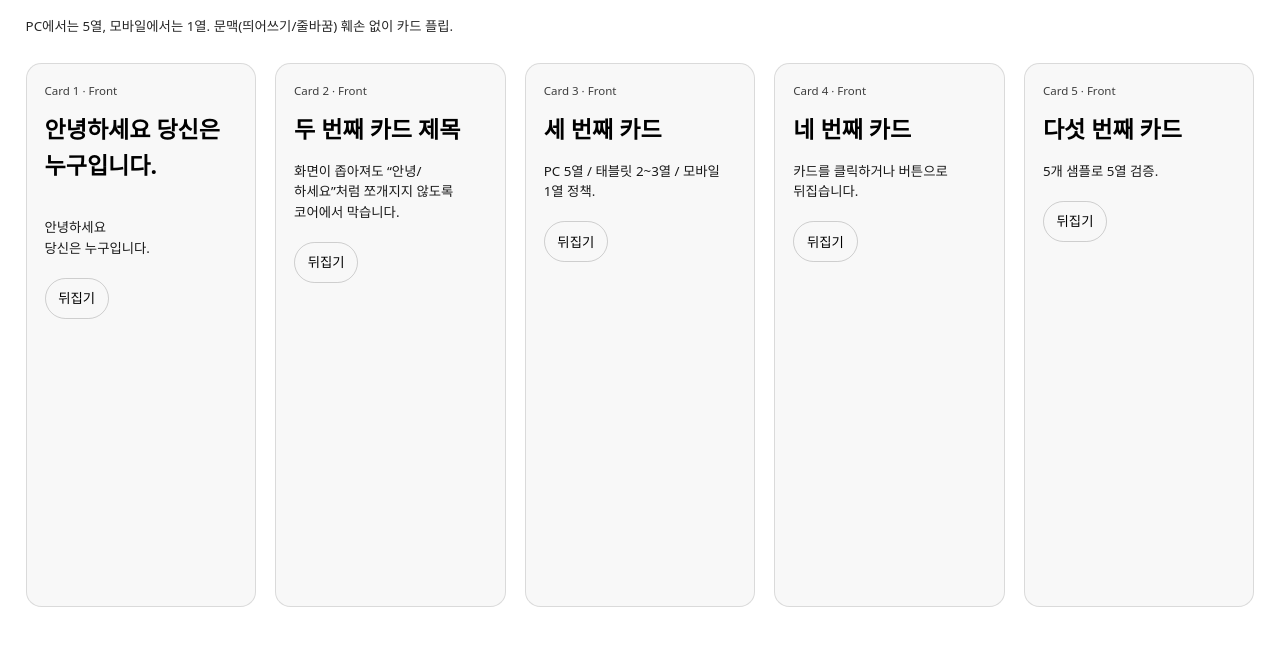
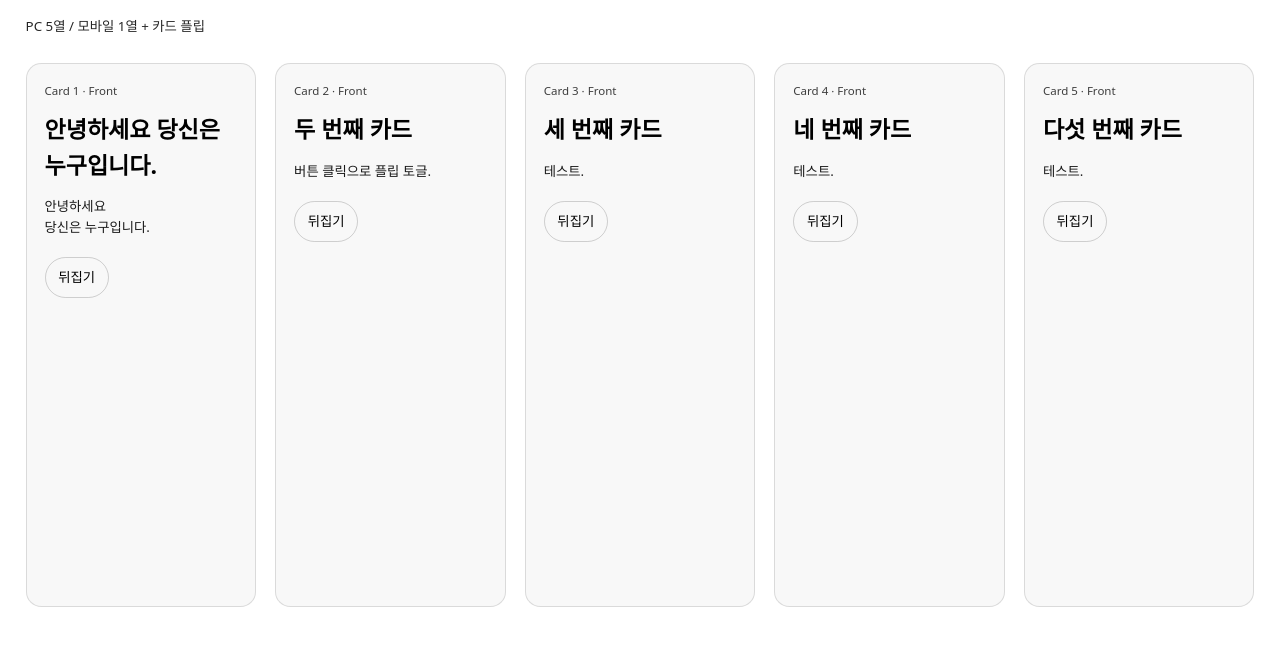
Before and after one commit to ClarusIubar/layout-card, a website with bundled scripts: page public/index.html in a window 1280 px wide. Shown: the part 80-726 px from the top of the page. Built offline with nearby package versions, Linux system fonts and the light colour scheme.

Commit message:
error: button-flip

```diff
--- a/public/index.html
+++ b/public/index.html
@@ -5,41 +5,39 @@
   File: public/index.html
 
   Purpose:
-    카드 플립 UI를 포함한 앱 엔트리 포인트. Core Text Integrity Policy와
-    Cards Layout Policy를 적용하여 화면 크기가 변해도 문맥(띄어쓰기/줄바꿈)이 훼손되지 않게 한다.
+    Card flip UI entry point. Loads Core Text Integrity + Card Layout + Flip policies.
 
   Primary Responsibility:
-    카드 그리드(PC 5열/모바일 1열) + 카드 플립(앞/뒤) 구조를 제공하고,
-    플립 토글 스크립트를 로드한다.
+    Provide the minimal DOM skeleton (cards + flip controls) and load boot.js as an ES module.
 
   Design Intent:
-    - Text integrity: 공백 기준 줄바꿈만 허용, 한글 음절 분해 금지.
-    - Layout: PC=5열, 모바일=세로 스택(가로 스크롤 금지).
-    - Flip: 클릭/키보드로 카드의 앞/뒤를 토글(명시적 JS로 상태 관리).
+    - Policy/Mechanism split:
+      - Policy: CSS + JS policy engines (boot.js -> flip-cards/layout-policy/text-fit)
+      - Mechanism: HTML structure + data attributes
+    - Flip state is expressed as a class (.is-flipped) on .card-node.
+    - Text integrity is handled globally in core.css (no syllable splitting).
 
   Non-Goals:
-    - 데이터 fetch/DB/상태관리를 담당하지 않는다.
-    - 카드 내용 생성 로직(템플릿 엔진)은 다루지 않는다.
+    - No data fetching / routing / state management here.
 
   Dependencies:
     - ./styles/core.css
     - ./styles/components-cards.css
     - ./styles/app.css
-    - ./scripts/flip-cards.js
+    - ./scripts/boot.js  (must be loaded with type="module")
 
   Constraints & Assumptions:
-    - flip 상태는 DOM 클래스(is-flipped)로만 표현한다.
-    - 가로 스크롤바는 정책적으로 금지(overflow-x: clip).
+    - Flip controls require [data-flip] and card roots require [data-card] or .card-node.
+    - File paths must match actual repository structure (no 404).
 
   Extension Points:
-    - 카드 컬럼 정책 조정: components-cards.css
-    - 플립 트리거 규칙 변경: flip-cards.js
+    - Layout breakpoints: components-cards.css
+    - Flip behavior: flip-cards.js (+ boot.js config)
   -->
-
   <meta charset="utf-8" />
   <meta name="viewport" content="width=device-width,initial-scale=1" />
   <meta name="color-scheme" content="light dark" />
-  <title>mc.growgardens.app</title>
+  <title>layout-card</title>
 
   <link rel="stylesheet" href="./styles/core.css" />
   <link rel="stylesheet" href="./styles/components-cards.css" />
@@ -50,38 +48,26 @@
   <main class="container">
     <header class="top-header stack gap-2">
       <h1 class="title">Grow Gardens</h1>
-      <p class="subtitle measure">
-        PC에서는 5열, 모바일에서는 1열. 문맥(띄어쓰기/줄바꿈) 훼손 없이 카드 플립.
-      </p>
+      <p class="subtitle measure">PC 5열 / 모바일 1열 + 카드 플립</p>
     </header>
 
-    <section class="cards" aria-label="카드 목록">
+    <section class="cards" data-layout-policy="cards" aria-label="카드 목록">
       <!-- Card 1 -->
       <article class="card-node" data-card>
         <div class="card-3d">
-          <section class="side front" aria-label="카드 앞면">
+          <section class="side front" aria-label="앞면">
             <div class="card__meta small">Card 1 · Front</div>
             <h2 class="card__title">안녕하세요 당신은 누구입니다.</h2>
-            <p class="card__desc measure preline">
-안녕하세요
-당신은 누구입니다.
-            </p>
-
-            <button class="flip-btn" type="button" data-flip aria-expanded="false">
-              뒤집기
-            </button>
+            <p class="card__desc measure preline">안녕하세요
+당신은 누구입니다.</p>
+            <button class="flip-btn" type="button" data-flip>뒤집기</button>
           </section>
 
-          <section class="side back" aria-label="카드 뒷면">
+          <section class="side back" aria-label="뒷면">
             <div class="card__meta small">Card 1 · Back</div>
-            <h3 class="card__subtitle">Back Content</h3>
-            <p class="card__note measure">
-              공백 기준 줄바꿈 정책이 유지됩니다. 음절 단위 분해는 금지됩니다.
-            </p>
-
-            <button class="flip-btn" type="button" data-flip aria-expanded="true">
-              돌아가기
-            </button>
+            <h3 class="card__subtitle">Back</h3>
+            <p class="card__note measure">여기가 뒷면입니다.</p>
+            <button class="flip-btn" type="button" data-flip>돌아가기</button>
           </section>
         </div>
       </article>
@@ -89,22 +75,18 @@
       <!-- Card 2 -->
       <article class="card-node" data-card>
         <div class="card-3d">
-          <section class="side front" aria-label="카드 앞면">
+          <section class="side front" aria-label="앞면">
             <div class="card__meta small">Card 2 · Front</div>
-            <h2 class="card__title">두 번째 카드 제목</h2>
-            <p class="card__desc measure">
-              화면이 좁아져도 “안녕/하세요”처럼 쪼개지지 않도록 코어에서 막습니다.
-            </p>
-            <button class="flip-btn" type="button" data-flip aria-expanded="false">뒤집기</button>
+            <h2 class="card__title">두 번째 카드</h2>
+            <p class="card__desc measure">버튼 클릭으로 플립 토글.</p>
+            <button class="flip-btn" type="button" data-flip>뒤집기</button>
           </section>
 
-          <section class="side back" aria-label="카드 뒷면">
+          <section class="side back" aria-label="뒷면">
             <div class="card__meta small">Card 2 · Back</div>
             <h3 class="card__subtitle">Back</h3>
-            <p class="card__note measure">
-              모바일은 가로 스크롤 없이 1열로 쌓입니다.
-            </p>
-            <button class="flip-btn" type="button" data-flip aria-expanded="true">돌아가기</button>
+            <p class="card__note measure">OK</p>
+            <button class="flip-btn" type="button" data-flip>돌아가기</button>
           </section>
         </div>
       </article>
@@ -112,18 +94,18 @@
       <!-- Card 3 -->
       <article class="card-node" data-card>
         <div class="card-3d">
-          <section class="side front" aria-label="카드 앞면">
+          <section class="side front" aria-label="앞면">
             <div class="card__meta small">Card 3 · Front</div>
             <h2 class="card__title">세 번째 카드</h2>
-            <p class="card__desc measure">PC 5열 / 태블릿 2~3열 / 모바일 1열 정책.</p>
-            <button class="flip-btn" type="button" data-flip aria-expanded="false">뒤집기</button>
+            <p class="card__desc measure">테스트.</p>
+            <button class="flip-btn" type="button" data-flip>뒤집기</button>
           </section>
 
-          <section class="side back" aria-label="카드 뒷면">
+          <section class="side back" aria-label="뒷면">
             <div class="card__meta small">Card 3 · Back</div>
             <h3 class="card__subtitle">Back</h3>
-            <p class="card__note measure">텍스트 정책은 전역에서 강제됩니다.</p>
-            <button class="flip-btn" type="button" data-flip aria-expanded="true">돌아가기</button>
+            <p class="card__note measure">OK</p>
+            <button class="flip-btn" type="button" data-flip>돌아가기</button>
           </section>
         </div>
       </article>
@@ -131,18 +113,18 @@
       <!-- Card 4 -->
       <article class="card-node" data-card>
         <div class="card-3d">
-          <section class="side front" aria-label="카드 앞면">
+          <section class="side front" aria-label="앞면">
             <div class="card__meta small">Card 4 · Front</div>
             <h2 class="card__title">네 번째 카드</h2>
-            <p class="card__desc measure">카드를 클릭하거나 버튼으로 뒤집습니다.</p>
-            <button class="flip-btn" type="button" data-flip aria-expanded="false">뒤집기</button>
+            <p class="card__desc measure">테스트.</p>
+            <button class="flip-btn" type="button" data-flip>뒤집기</button>
           </section>
 
-          <section class="side back" aria-label="카드 뒷면">
+          <section class="side back" aria-label="뒷면">
             <div class="card__meta small">Card 4 · Back</div>
             <h3 class="card__subtitle">Back</h3>
-            <p class="card__note measure">키보드 Enter/Space도 지원합니다.</p>
-            <button class="flip-btn" type="button" data-flip aria-expanded="true">돌아가기</button>
+            <p class="card__note measure">OK</p>
+            <button class="flip-btn" type="button" data-flip>돌아가기</button>
           </section>
         </div>
       </article>
@@ -150,24 +132,25 @@
       <!-- Card 5 -->
       <article class="card-node" data-card>
         <div class="card-3d">
-          <section class="side front" aria-label="카드 앞면">
+          <section class="side front" aria-label="앞면">
             <div class="card__meta small">Card 5 · Front</div>
             <h2 class="card__title">다섯 번째 카드</h2>
-            <p class="card__desc measure">5개 샘플로 5열 검증.</p>
-            <button class="flip-btn" type="button" data-flip aria-expanded="false">뒤집기</button>
+            <p class="card__desc measure">테스트.</p>
+            <button class="flip-btn" type="button" data-flip>뒤집기</button>
           </section>
 
-          <section class="side back" aria-label="카드 뒷면">
+          <section class="side back" aria-label="뒷면">
             <div class="card__meta small">Card 5 · Back</div>
             <h3 class="card__subtitle">Back</h3>
-            <p class="card__note measure">끝.</p>
-            <button class="flip-btn" type="button" data-flip aria-expanded="true">돌아가기</button>
+            <p class="card__note measure">OK</p>
+            <button class="flip-btn" type="button" data-flip>돌아가기</button>
           </section>
         </div>
       </article>
     </section>
   </main>
 
-  <script type="module" src="./scripts/flip-cards.js"></script>
+  <!-- IMPORTANT: boot.js uses ES module imports -->
+  <script type="module" src="./scripts/boot.js"></script>
 </body>
 </html>
```
